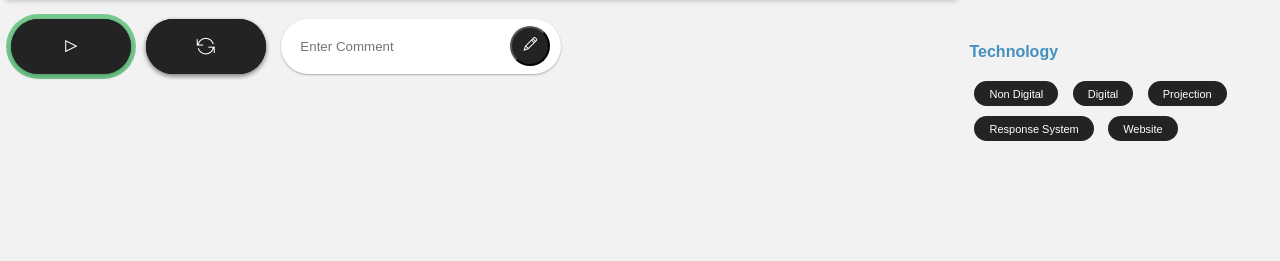
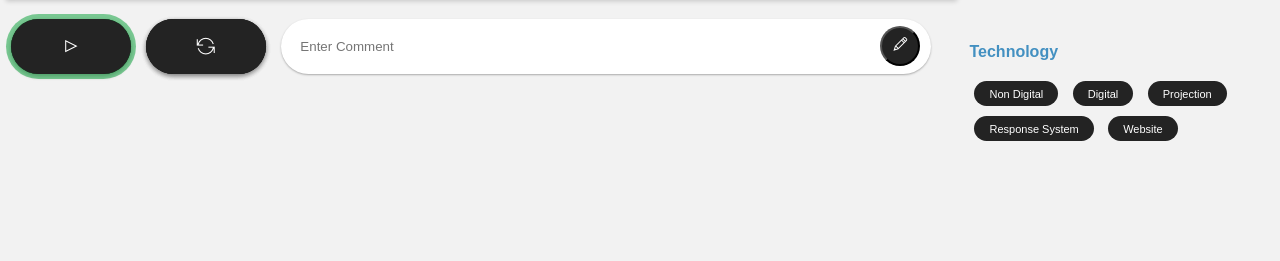
Before and after one commit to ROCA-UVA/ROCA-Web, a PHP site: page / in a window 1280 px wide. Shown: the part 539-800 px from the top of the page. Run offline with PHP 8.4, Linux system fonts and the light colour scheme.

Commit message:
make comments bar longer

```diff
--- a/assets/stylesheet.css
+++ b/assets/stylesheet.css
@@ -736,7 +736,7 @@ input[type="text"] {
     padding: 1%;
     height: 55px;
 	display: inline-block;
-	width: 280px;
+	width: 650px;
 	resize: none;
 	border-radius: 100px;
 	box-shadow:0 1px 2px #aaa;
```
